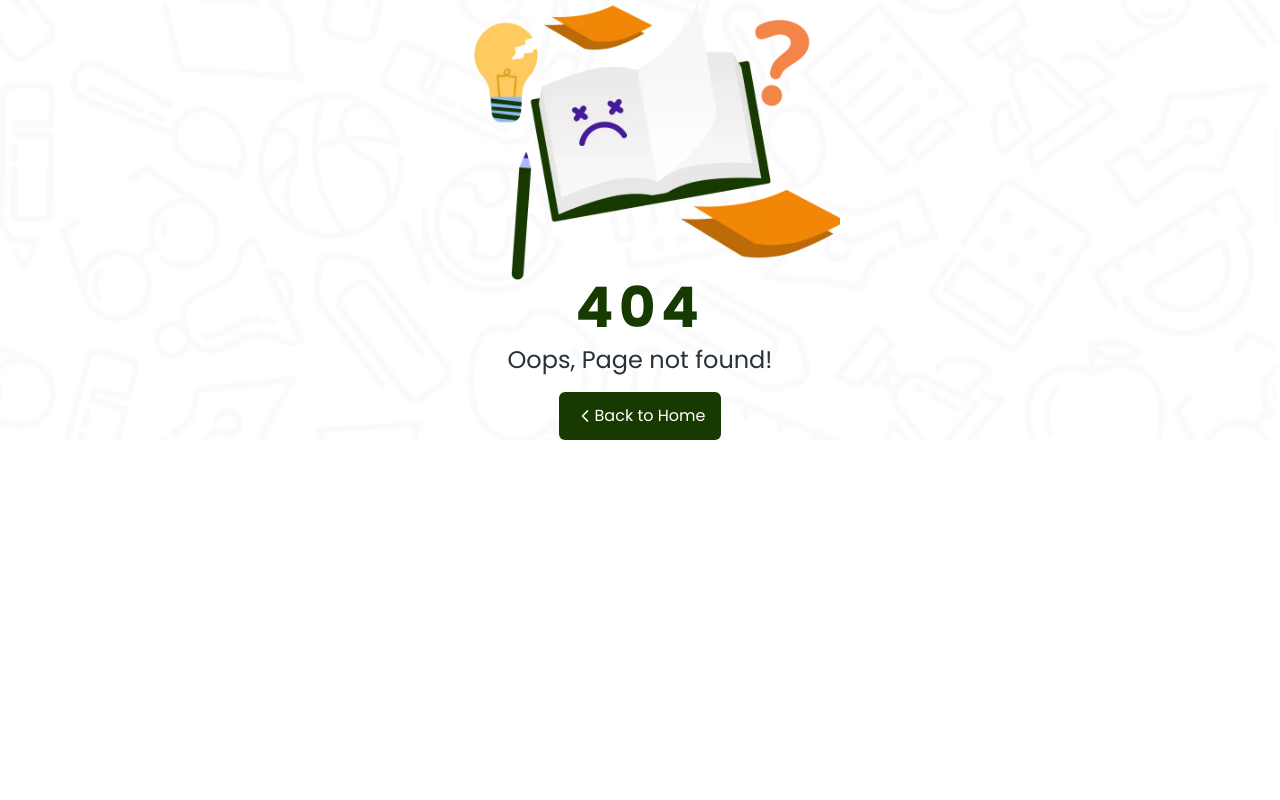
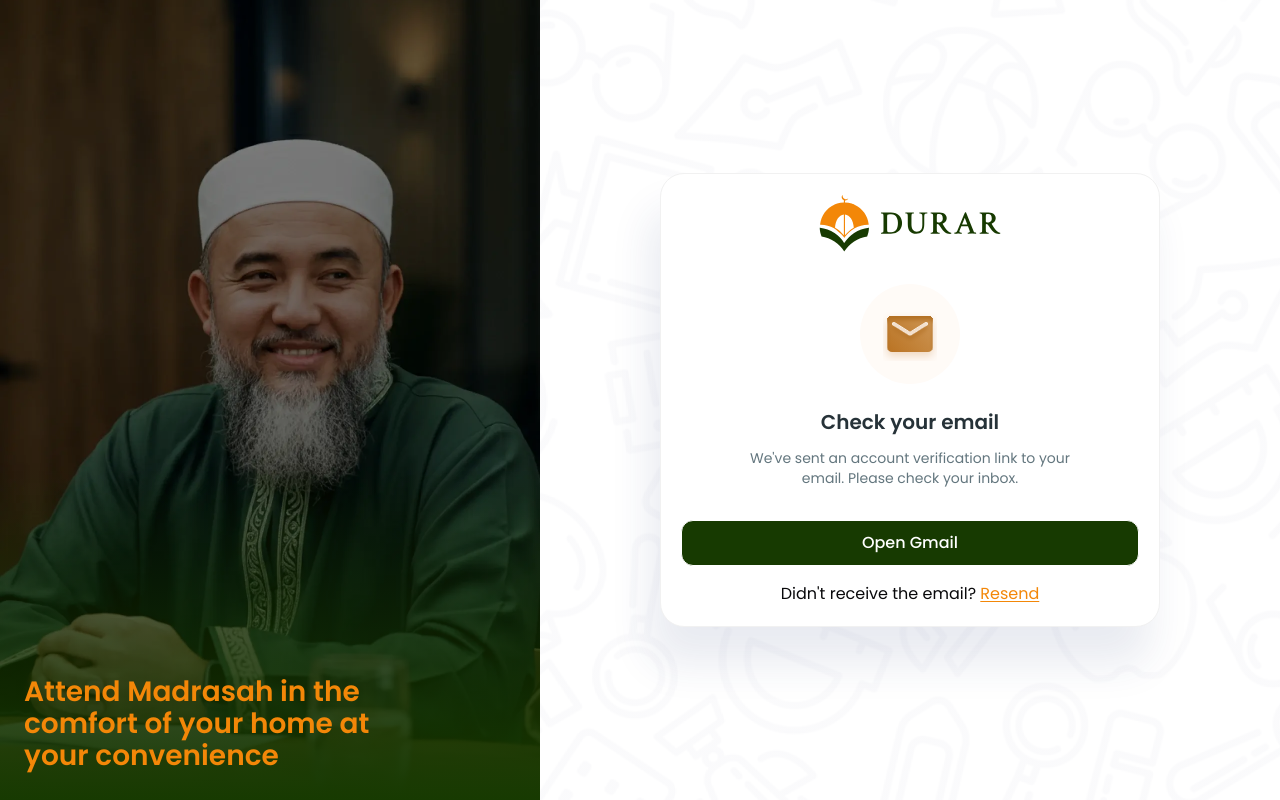
Before and after one commit to Durar-Academy/durar-frontend, a Next.js app: page /auth/request-verification in a window 1280 px wide. Before the commit this address had no page. Built offline with nearby package versions, Linux system fonts and the light colour scheme.

Commit message:
feat: added request verification route

```diff
--- a/src/app/auth/(others)/forgot-password/page.tsx
+++ b/src/app/auth/(others)/forgot-password/page.tsx
@@ -36,7 +36,7 @@ export default function ForgotPassword() {
       console.log("Initiate Password Reset Response Data", response.data);
 
       if (response.status) {
-        toast.success("We sent a password reset link to your email.\n\nPlease check your inbox.");
+        toast.success("We've sent a password reset link to your email.\nPlease check your inbox.");
       }
 
       setVerifiedReset(true);
@@ -54,7 +54,7 @@ export default function ForgotPassword() {
     console.log("RESEND: Password Reset Response Data", response.data);
 
     if (response.status) {
-      toast.success("We sent a password reset link to your email.\n\nPlease check your inbox.");
+      toast.success("We've resent a password reset link to your email.\nPlease check your inbox.");
     }
   }
 
--- /dev/null
+++ b/src/app/auth/(others)/request-verification/page.tsx
@@ -0,0 +1,64 @@
+"use client";
+
+import Image from "next/image";
+import Link from "next/link";
+import toast from "react-hot-toast";
+
+import { Button } from "@/components/ui/button";
+
+import { requestAccountVerification } from "@/lib/auth";
+import { retrieveItem, STORE_EMAIL_KEY } from "@/lib/storage";
+
+export default function RequestVerification() {
+  const email = retrieveItem(STORE_EMAIL_KEY);
+
+  async function handleResendEmail() {
+    console.log("Resend Email: ", email);
+
+    try {
+      const response = await requestAccountVerification({ email });
+      console.log("RESEND: Request Account Verification Response Data", response.data);
+
+      if (response.status) {
+        toast.success("We've resent an account verification link to your email.\nPlease check your inbox.");
+      }
+    } catch (error) {
+      console.error("RESEND: Account Verification Email Error: ", error);
+
+      toast.error("Unable to resend account verification link. Please try again.");
+    }
+  }
+
+  return (
+    <div className="card-shadow rounded-[24px] bg-white p-5 w-full max-w-[500px] mx-auto border border-shade-1">
+      <div className="mb-8 h-[58px] w-[186px] relative mx-auto">
+        <Image fill src={"/logo-green.svg"} alt="Logo Image" priority />
+      </div>
+
+      <div>
+        <div className="text-center flex flex-col items-center">
+          <Image src={"/mail-icon.svg"} width={100} height={100} alt="Mail Icon" />
+
+          <h1 className="mt-6 font-semibold text-high text-xl">Check your email</h1>
+
+          <p className="text-low font-normal text-sm mt-3 px-12">
+            We&apos;ve sent an account verification link to your email. Please check your inbox.
+          </p>
+        </div>
+
+        <div className="mt-8 text-center">
+          <Link href={"https://mail.google.com/mail/u/0/#inbox"} target="_blank">
+            <Button className="w-full text-base font-medium leading-5 text-center py-3"> Open Gmail</Button>
+          </Link>
+
+          <p className="mt-4">
+            Didn&apos;t receive the email?{" "}
+            <button className="text-orange underline underline-offset-2" onClick={handleResendEmail}>
+              Resend
+            </button>
+          </p>
+        </div>
+      </div>
+    </div>
+  );
+}
--- a/src/app/auth/(others)/set-password/page.tsx
+++ b/src/app/auth/(others)/set-password/page.tsx
@@ -13,7 +13,7 @@ import { PasswordField } from "@/components/auth/password-field";
 import { useSetPasswordForm } from "@/hooks/useForm";
 import { setPasswordFormSchema } from "@/lib/schemas";
 import { setNewPassword } from "@/lib/auth";
-import { deleteResetToken, retrieveResetToken } from "@/lib/storage";
+import { deleteItem, retrieveItem, STORE_TOKEN_KEY } from "@/lib/storage";
 
 export default function SetPassword() {
   const [isSubmitting, setIsSubmitting] = useState(false);
@@ -25,7 +25,7 @@ export default function SetPassword() {
     setIsSubmitting(true);
     console.log("Set Password Form Values: ", values);
 
-    const token = retrieveResetToken();
+    const token = retrieveItem(STORE_TOKEN_KEY);
 
     const payload = { password: values.password, token };
     console.log("Set Password Form Payload: ", payload);
@@ -34,10 +34,10 @@ export default function SetPassword() {
       const response = await setNewPassword(payload);
       console.log("Set Password Form Response Data", response.data);
 
-      if (response.status) toast.success("Password reset successful!\n\nPlease login with your new password.");
+      if (response.status) toast.success("Password reset successful!\nPlease login with your new password.");
 
       setPasswordFormController.reset();
-      deleteResetToken();
+      deleteItem(STORE_TOKEN_KEY);
       setResetCompleted(true);
     } catch (error) {
       console.error("Set Password Form Error", error);
--- a/src/app/auth/account-verification/page.tsx
+++ b/src/app/auth/account-verification/page.tsx
@@ -1,3 +1,6 @@
+// DELETE STORED EMAIL IN LOCALSTORAGE
+// REDIRECT TO LOGIN
+
 export default function AccountVerification() {
   return <div>Account Verification</div>;
 }
--- a/src/app/auth/reset-verification/page.tsx
+++ b/src/app/auth/reset-verification/page.tsx
@@ -1,3 +1,5 @@
+// STORE TOKEN IN LOCAL STORAGE
+// REDIRECT TO SET PASSWORD PAGE
 export default function ResetVerification() {
   return <div>Reset Verification</div>;
 }
--- a/src/app/not-found.tsx
+++ b/src/app/not-found.tsx
@@ -5,7 +5,7 @@ import { ChevronLeft } from "lucide-react";
 
 export default function NotFound() {
   return (
-    <section className="auth-background h-full">
+    <section className="auth-background h-screen">
       <div className="w-full h-full flex justify-center items-center">
         <div>
           <div className="relative w-[240px] h-[160px] md:w-[400px] md:h-[280px]">
--- a/src/components/auth/register.tsx
+++ b/src/components/auth/register.tsx
@@ -3,6 +3,7 @@
 import { useState } from "react";
 import { z } from "zod";
 import toast from "react-hot-toast";
+import { useRouter } from "next/navigation";
 
 import { Button } from "@/components/ui/button";
 import { Form, FormControl, FormField, FormItem, FormLabel, FormMessage } from "@/components/ui/form";
@@ -16,10 +17,13 @@ import { useRegisterForm } from "@/hooks/useForm";
 import { COUNTRIES, DAILING_CODES, GENDERS, TITLES } from "@/data/constants";
 import { createAccount } from "@/lib/auth";
 import { extractDialingCode } from "@/lib/utils";
+import { STORE_EMAIL_KEY, storeItem } from "@/lib/storage";
 
 export function Register() {
   const [isSubmitting, setIsSubmitting] = useState(false);
   const registrationFormController = useRegisterForm();
+
+  const router = useRouter();
 
   async function handleSubmit(values: z.infer<typeof registerFormSchema>) {
     setIsSubmitting(true);
@@ -36,6 +40,7 @@ export function Register() {
       title: values.title,
       phone: `${extractDialingCode(values.dialingCode)}${values.phoneNumber}`,
     };
+    storeItem(STORE_EMAIL_KEY, values.email);
     console.log("Registration Form Payload", payload);
 
     try {
@@ -43,9 +48,10 @@ export function Register() {
       console.log("Registration Form Response Data", response.data);
 
       if (response.status)
-        toast.success("Account created successfully!\n\nPlease check your email to verify your account.");
+        toast.success("Account created successfully!\nPlease check your email to verify your account.");
 
       registrationFormController.reset();
+      router.push("/auth/request-verification");
     } catch (error) {
       console.error("Registration Form Error", error);
 
--- a/src/lib/auth.ts
+++ b/src/lib/auth.ts
@@ -14,3 +14,8 @@ export async function setNewPassword(payload: { password: string; token: string
   const response = await axios.post(`${process.env.NEXT_PUBLIC_API_BASE_URL}/auth/password-reset/complete`, payload);
   return response;
 }
+
+export async function requestAccountVerification(payload: { email: string }) {
+  const response = await axios.post(`${process.env.NEXT_PUBLIC_API_BASE_URL}/auth/send-confirmation-email`, payload);
+  return response;
+}
--- a/src/lib/storage.ts
+++ b/src/lib/storage.ts
@@ -1,7 +1,8 @@
 import { STORE_KEY } from "@/data/constants";
 
 const STORE_CREDENTIAL_KEY = `${STORE_KEY}-credentials`;
-const STORE_TOKEN_KEY = `${STORE_KEY}-token`;
+export const STORE_TOKEN_KEY = `${STORE_KEY}-token`;
+export const STORE_EMAIL_KEY = `${STORE_KEY}-email`;
 
 export function storeCredentials({ encryptedEmail, encryptedPassword, iv, key }: EncryptionPayload) {
   try {
@@ -36,16 +37,16 @@ export function deleteCredentials() {
   localStorage.removeItem(STORE_CREDENTIAL_KEY);
 }
 
-export function storeResetToken(token: string) {
-  localStorage.setItem(STORE_TOKEN_KEY, token);
+export function storeItem(key: string, token: string) {
+  localStorage.setItem(key, token);
 }
 
-export function retrieveResetToken() {
-  const token = localStorage.getItem(STORE_TOKEN_KEY);
-  if (!token) return "";
-  return token;
+export function retrieveItem(key: string) {
+  const item = localStorage.getItem(key);
+  if (!item) return "";
+  return item;
 }
 
-export function deleteResetToken(): void {
-  localStorage.removeItem(STORE_TOKEN_KEY);
+export function deleteItem(key: string): void {
+  localStorage.removeItem(key);
 }
```
